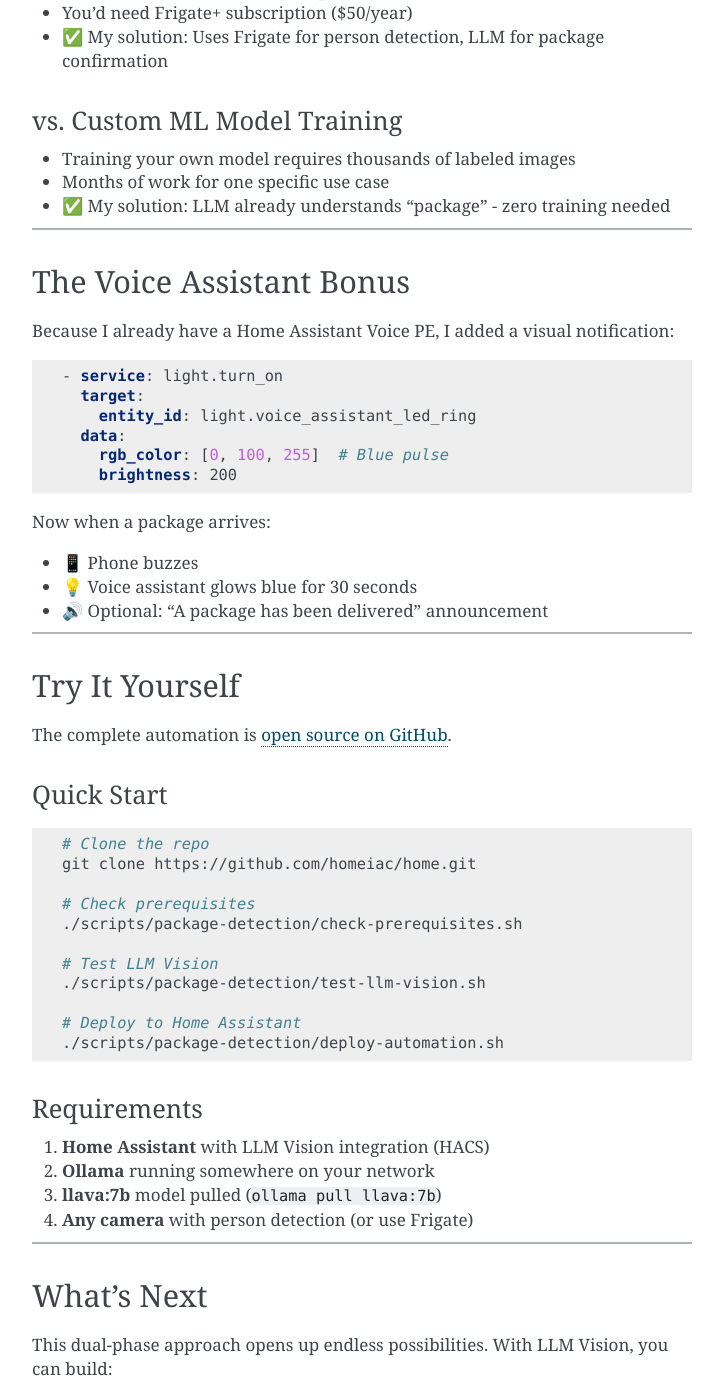
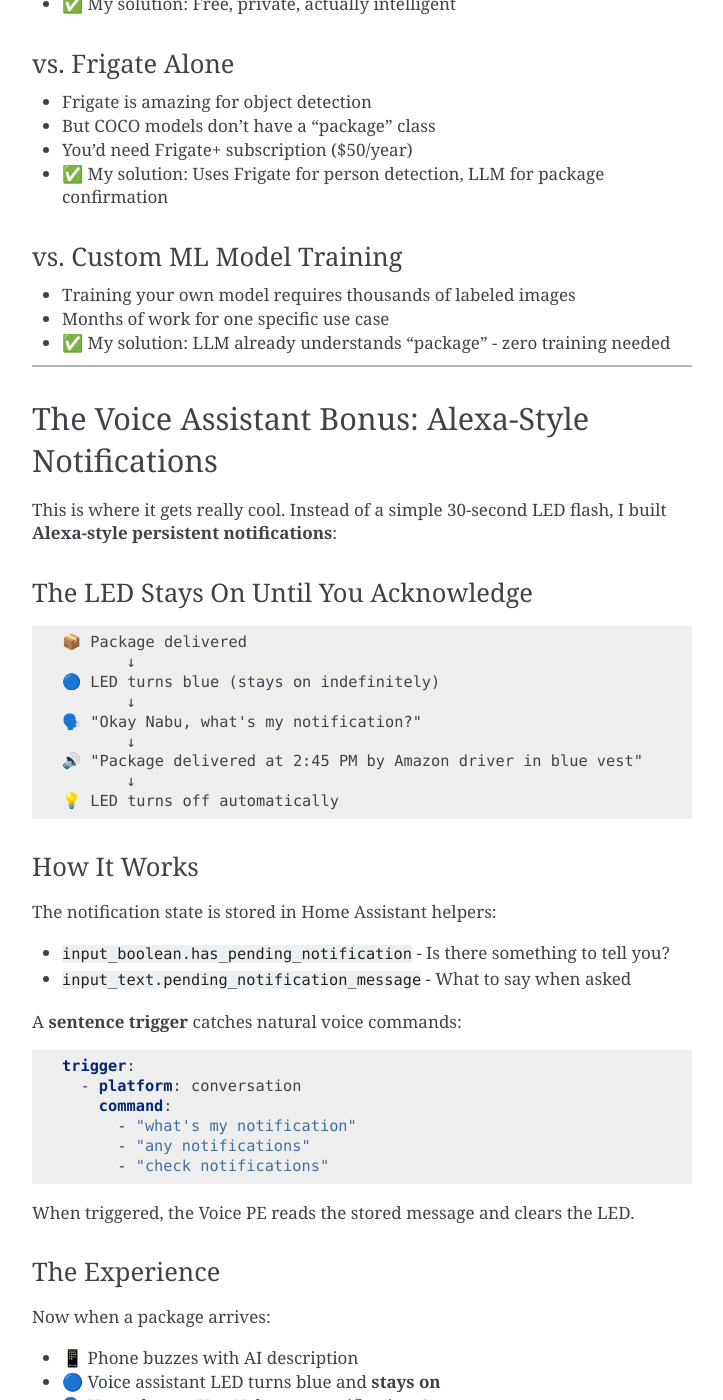
Before and after one commit to homeiac/home, a Sphinx documentation site: the page built from docs/source/md/blog-package-detection-llm-vision.md, in a window 1280 px wide and 1400 px high, scrolled down 4937 px. Shown: the whole window, without its empty margins (388-1111 px from the left). Built offline with Sphinx 7.4.7, drawn with Linux system fonts in a browser that asks for light colours; some of the changed text lies outside the part shown.

Commit message:
docs: update blog with Alexa-style voice notifications
- Updated to three-phase intelligence (arrival, departure, voice)
- Added "Voice Assistant Bonus" section with Alexa-style notifications
- LED stays on until user asks "what's my notification?"
- Natural voice commands via sentence triggers
- Updated tags with voice-assistant, alexa-style keywords

🤖 Generated with [Claude Code](https://claude.com/claude-code)

Co-Authored-By: Claude Opus 4.5 <noreply@anthropic.com>

````diff
--- a/docs/source/md/blog-package-detection-llm-vision.md
+++ b/docs/source/md/blog-package-detection-llm-vision.md
@@ -16,11 +16,11 @@ I didn't just want package detection. I wanted to know:
 - **Who** is at my door (Amazon? FedEx? Random person?)
 - **Did they leave a package?** (Not "are they holding something" - did they actually leave it?)
 
-So I built my own dual-phase doorbell AI.
+So I built my own three-phase doorbell AI with voice interaction.
 
 ---
 
-## The Result: Two Smart Notifications Per Visit
+## The Result: Three-Phase Intelligence
 
 Here's what happens now when someone approaches my door:
 
@@ -32,12 +32,20 @@ Here's what happens now when someone approaches my door:
 ### Phase 2: Person Leaves (3 seconds later)
 ```
 📱 "📦 Package Delivered!"
-💡 Voice assistant LED pulses blue
+🔵 Voice assistant LED turns blue (stays on)
 ```
 
-The magic? **Two different questions at two different times:**
+### Phase 3: You Ask (hours later)
+```
+🗣️ "Okay Nabu, what's my notification?"
+🔊 "Package delivered at 2:45 PM by Amazon driver in blue vest"
+💡 LED turns off
+```
+
+The magic? **Three different questions at three different times:**
 1. "Who is this person?" (while they're there)
 2. "Is there a package on the porch?" (after they leave)
+3. "What was that notification?" (when you're ready)
 
 False alarms in the past month: **zero**.
 
@@ -206,23 +214,52 @@ After a week of real-world testing:
 
 ---
 
-## The Voice Assistant Bonus
+## The Voice Assistant Bonus: Alexa-Style Notifications
 
-Because I already have a Home Assistant Voice PE, I added a visual notification:
+This is where it gets really cool. Instead of a simple 30-second LED flash, I built **Alexa-style persistent notifications**:
 
-```yaml
-- service: light.turn_on
-  target:
-    entity_id: light.voice_assistant_led_ring
-  data:
-    rgb_color: [0, 100, 255]  # Blue pulse
-    brightness: 200
+### The LED Stays On Until You Acknowledge
+
+```
+📦 Package delivered
+       ↓
+🔵 LED turns blue (stays on indefinitely)
+       ↓
+🗣️ "Okay Nabu, what's my notification?"
+       ↓
+🔊 "Package delivered at 2:45 PM by Amazon driver in blue vest"
+       ↓
+💡 LED turns off automatically
 ```
 
+### How It Works
+
+The notification state is stored in Home Assistant helpers:
+- `input_boolean.has_pending_notification` - Is there something to tell you?
+- `input_text.pending_notification_message` - What to say when asked
+
+A **sentence trigger** catches natural voice commands:
+```yaml
+trigger:
+  - platform: conversation
+    command:
+      - "what's my notification"
+      - "any notifications"
+      - "check notifications"
+```
+
+When triggered, the Voice PE reads the stored message and clears the LED.
+
+### The Experience
+
 Now when a package arrives:
-- 📱 Phone buzzes
-- 💡 Voice assistant glows blue for 30 seconds
-- 🔊 Optional: "A package has been delivered" announcement
+- 📱 Phone buzzes with AI description
+- 🔵 Voice assistant LED turns blue and **stays on**
+- 🗣️ Hours later: "Hey Nabu, any notifications?"
+- 🔊 "Package delivered at 2:45 PM by Amazon driver in blue vest"
+- 💡 LED turns off
+
+No more missed notifications. No more "what was that alert about?"
 
 ---
 
@@ -277,9 +314,10 @@ I spent years annoyed by dumb notifications from "smart" cameras. In one weekend
 - **Zero monthly cost** (not "cheap" - free)
 - **Zero cloud dependency** (not "optional" - none)
 - **100% package detection** (actually intelligent)
-- **Dual-phase intelligence** (arrival AND departure analysis)
+- **Three-phase intelligence** (arrival, departure, AND voice acknowledgment)
+- **Natural voice interaction** ("what's my notification?" - just like Alexa)
 
-The future of smart home isn't better motion sensors. It's AI that can actually *see* - and knows when to ask which questions.
+The future of smart home isn't better motion sensors. It's AI that can actually *see*, *remember*, and *speak* - on your terms, when you're ready to listen.
 
 ---
 
@@ -287,7 +325,7 @@ The future of smart home isn't better motion sensors. It's AI that can actually
 
 ---
 
-**Tags**: package-detection, llm-vision, ollama, home-assistant, smart-home, ai, local-ai, privacy, no-subscription, doorbell-camera, reolink, frigate, porch-pirate, delivery-notification
+**Tags**: package-detection, llm-vision, ollama, home-assistant, smart-home, ai, local-ai, privacy, no-subscription, doorbell-camera, reolink, frigate, porch-pirate, delivery-notification, voice-assistant, alexa-style, voice-pe, natural-language
 
 **Related**:
 - [Voice PE Complete Setup Guide](voice-pe-complete-setup-guide.md)
````
